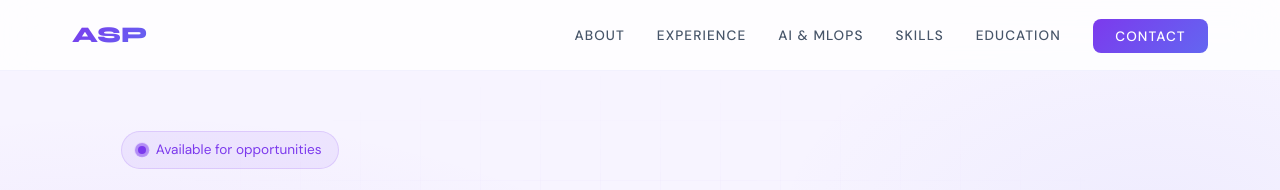
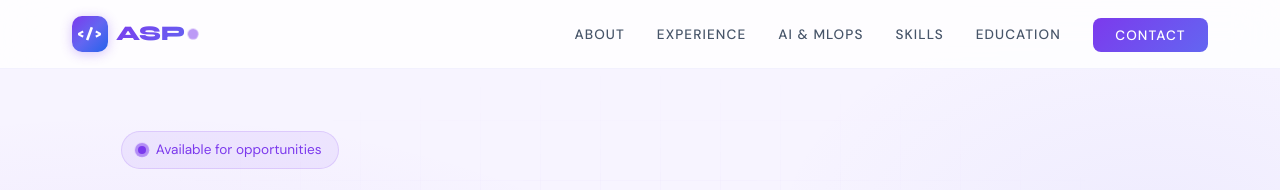
Before and after one commit to akshaypasham/akshaypasham.github.io, a plain HTML site: page index.html in a window 1280 px wide. Shown: the top 190 px of the page. Drawn offline with Linux system fonts and the light colour scheme.

Commit message:
Style nav logo with gradient icon badge, text, and animated dot
Co-Authored-By: Claude Opus 4.6 <noreply@anthropic.com>

```diff
--- a/index.html
+++ b/index.html
@@ -105,12 +105,48 @@
         }
         .nav-logo {
             font-family: 'Syne', sans-serif;
-            font-size: 1.4rem;
+            font-size: 1.3rem;
             font-weight: 800;
+            display: inline-flex;
+            align-items: center;
+            gap: 0.5rem;
+            color: #1e1b2e;
+            letter-spacing: -0.02em;
+            transition: transform 0.3s ease;
+        }
+        .nav-logo:hover { transform: scale(1.04); }
+        .nav-logo .logo-icon {
+            display: inline-flex;
+            align-items: center;
+            justify-content: center;
+            width: 36px;
+            height: 36px;
+            background: linear-gradient(135deg, #7c3aed, #6366f1, #2563eb);
+            border-radius: 10px;
+            color: #fff;
+            font-size: 0.85rem;
+            font-weight: 800;
+            letter-spacing: 0.04em;
+            box-shadow: 0 2px 12px rgba(124, 58, 237, 0.3);
+            transition: box-shadow 0.3s ease;
+        }
+        .nav-logo:hover .logo-icon {
+            box-shadow: 0 4px 20px rgba(124, 58, 237, 0.45);
+        }
+        .nav-logo .logo-text {
             background: linear-gradient(135deg, #7c3aed, #6366f1);
             -webkit-background-clip: text;
             -webkit-text-fill-color: transparent;
             background-clip: text;
+        }
+        .nav-logo .logo-dot {
+            display: inline-block;
+            width: 6px;
+            height: 6px;
+            background: #7c3aed;
+            border-radius: 50%;
+            margin-left: -0.2rem;
+            animation: pulse 2s ease-in-out infinite;
         }
         .nav-links {
             display: flex;
@@ -1015,7 +1051,7 @@
     <!-- ===== NAVBAR ===== -->
     <nav id="navbar">
         <div class="container">
-            <a href="#" class="nav-logo">ASP</a>
+            <a href="#" class="nav-logo"><span class="logo-icon">&lt;/&gt;</span><span class="logo-text">ASP</span><span class="logo-dot"></span></a>
             <ul class="nav-links" id="navLinks">
                 <li><a href="#about">About</a></li>
                 <li><a href="#experience">Experience</a></li>
```
